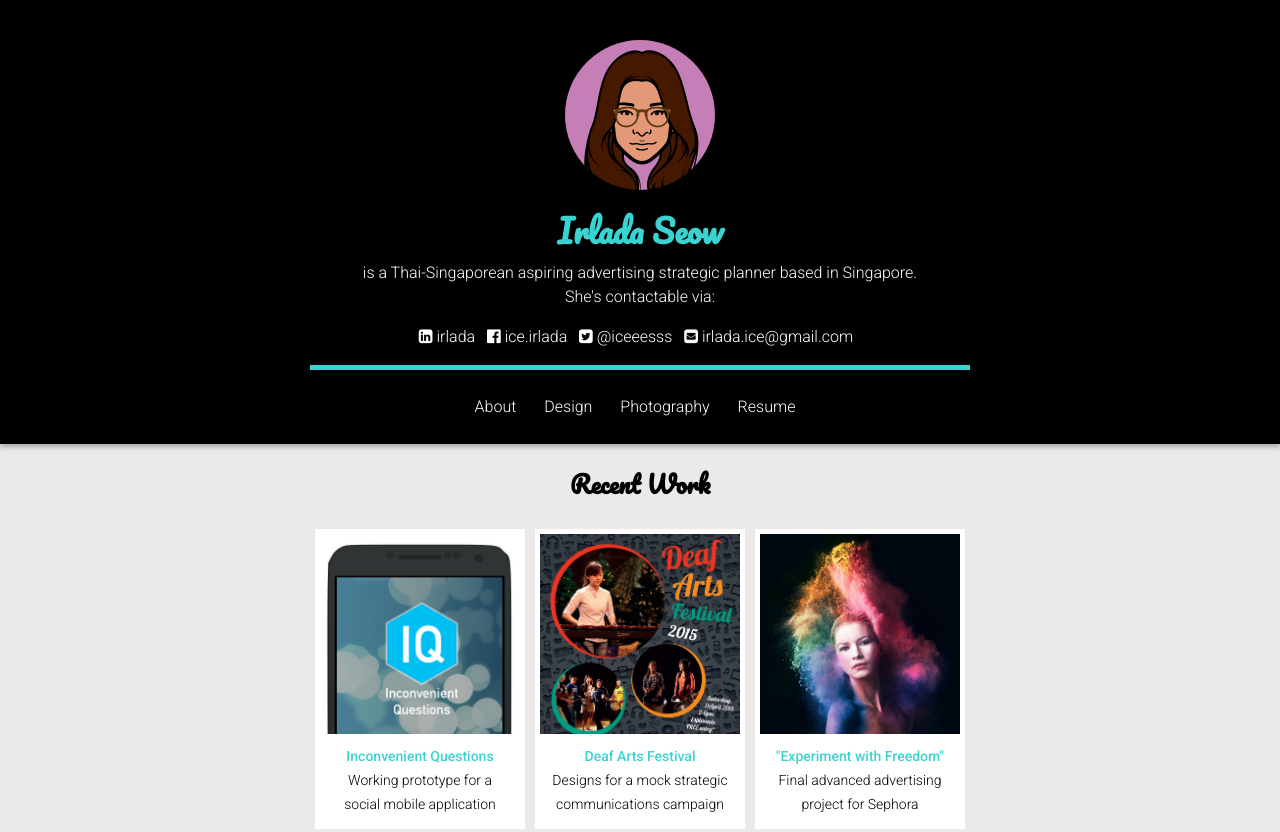
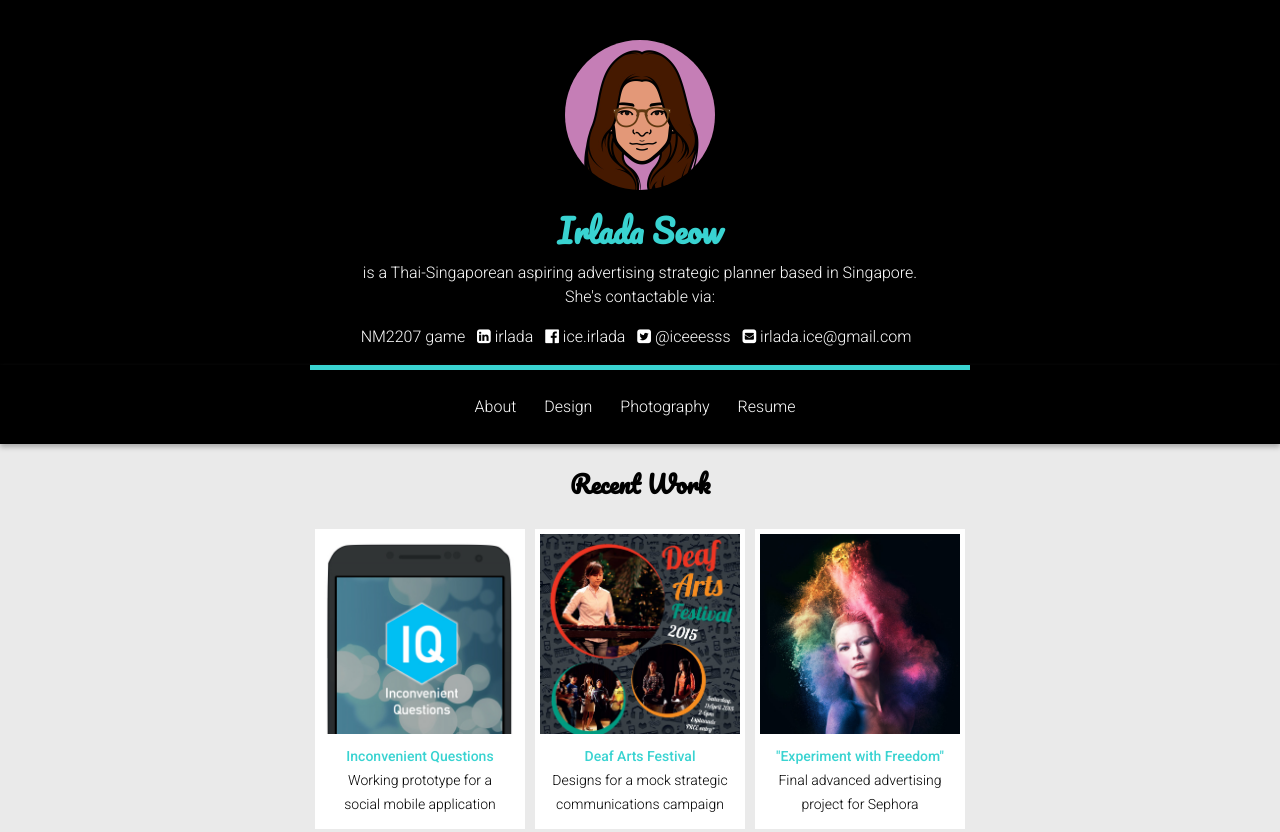
Before and after one commit to iceirlada/iceirlada.github.io, a plain HTML site: page index.html in a window 1280 px wide. Shown: the top 832 px of the page. Drawn offline with Linux system fonts and the light colour scheme.

Commit message:
add back nm2207 game link

```diff
--- a/index.html
+++ b/index.html
@@ -34,6 +34,7 @@
         </h1>
         <p class="description">is a Thai-Singaporean aspiring advertising strategic planner based in Singapore. She's contactable via:</p>
         <p>
+        <a href="nm2207">NM2207 game</a>
         <a href="https://www.linkedin.com/in/irlada"><i class="fa fa-linkedin-square"></i> irlada</a>
         <a href="https://www.facebook.com/ice.irlada"><i class="fa fa-facebook-official"></i> ice.irlada</a>
         <a href="https://www.twitter.com/iceeesss"><i class="fa fa-twitter-square"></i> @iceeesss</a>
```
